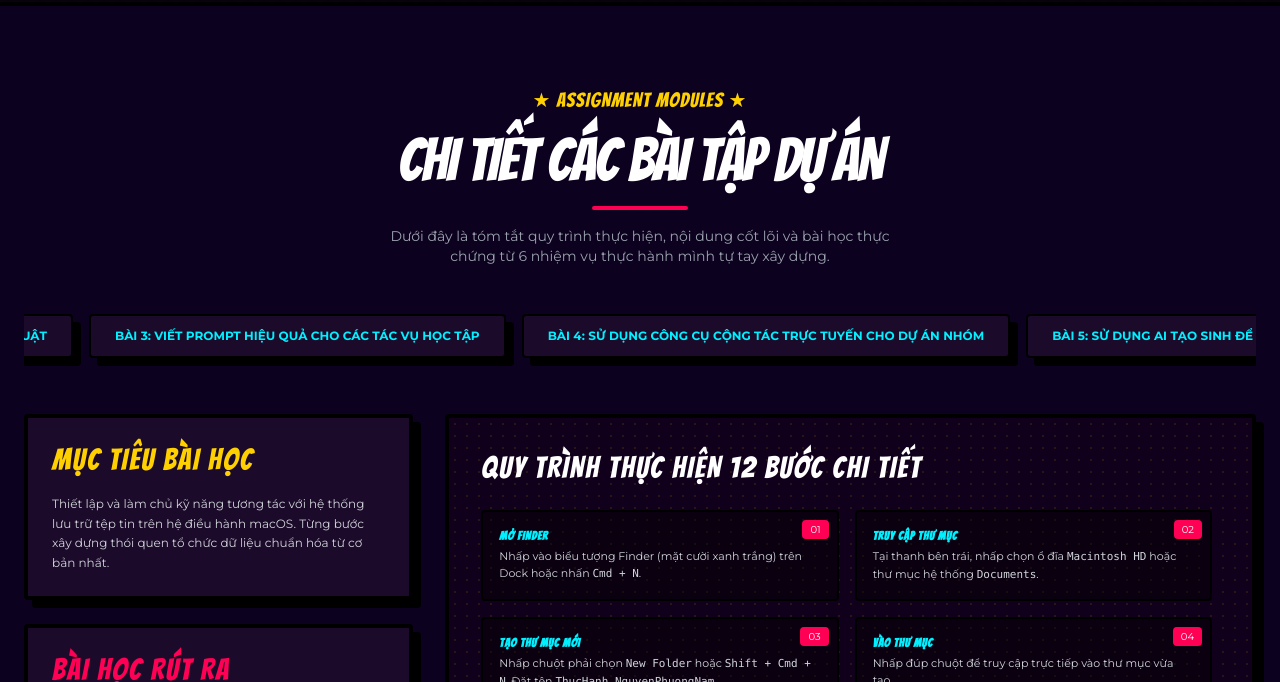
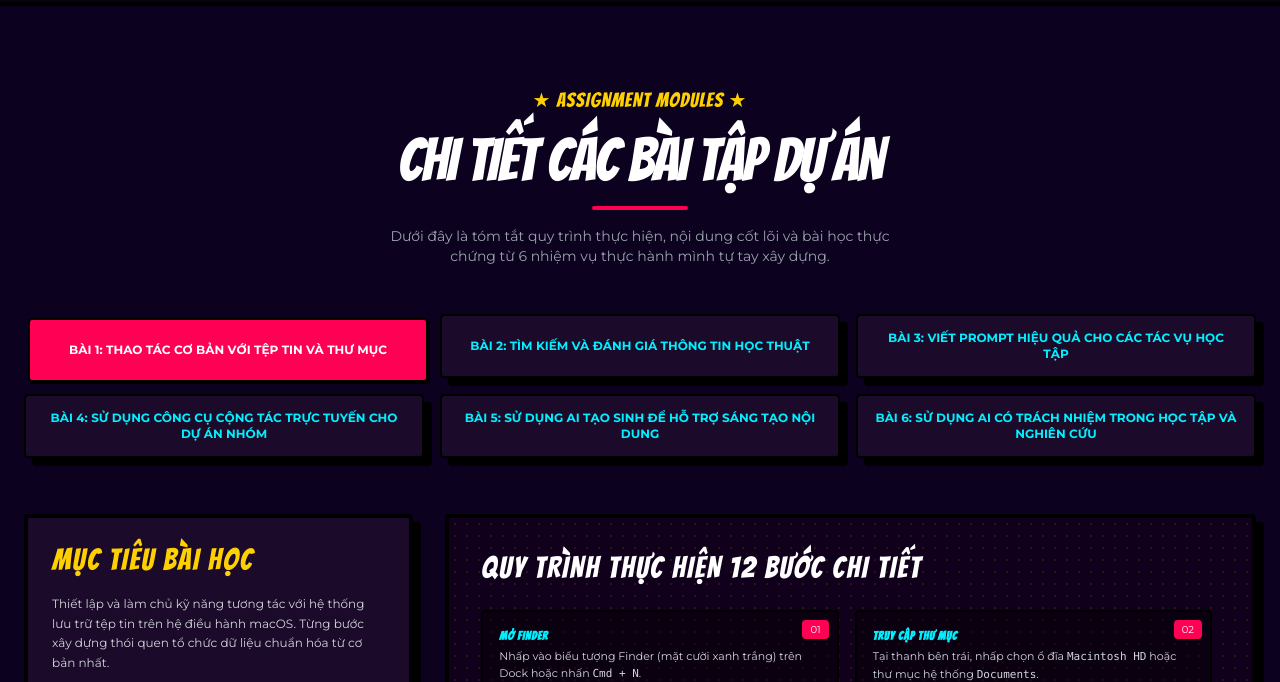
Before and after one commit to sonff69/NguyenPhuongNam, a plain HTML site: page index.html in a window 1280 px wide. Shown: the part 2497-3179 px from the top of the page. Drawn offline with nearby package versions, Linux system fonts and the light colour scheme.

Commit message:
Update index.html

```diff
--- a/index.html
+++ b/index.html
@@ -3,7 +3,7 @@
 <head>
     <meta charset="UTF-8">
     <meta name="viewport" content="width=device-width, initial-scale=1.0">
-    <title>Nguyễn Phương Nam Portfolio</title>
+    <title>Nguyễn Phương Nam - Digital Portfolio</title>
     <!-- Tailwind CSS CDN -->
     <script src="https://cdn.tailwindcss.com"></script>
     <!-- Google Fonts -->
@@ -254,7 +254,7 @@
             <div class="lg:col-span-5 flex justify-center spider-sense">
                 <div class="relative w-64 h-64 md:w-80 md:h-80 group">
                     <div class="absolute inset-0 bg-gradient-to-tr from-[#FF0055] to-[#FFD000] rounded-full blur-2xl opacity-45 group-hover:opacity-70 transition-opacity duration-300"></div>
-                    <div class="absolute inset-0 bg-[#00F0FF] hex-clip border-4 border-black shadow-[6px_6px_0px_0px_rgba(0,0,0,1)] p-2 transform group-hover:scale-105 transition-transform duration-300">
+                    <div class="absolute inset-0 bg-[#00F0FF] hex-clip border-4 border-black shadow-[6px_6px_0px_0px_rgba(0,0,0,1)] p-2 transform group-hover:scale-105 transition-transform duration-500">
                         <div class="w-full h-full bg-[#11001c] hex-clip relative overflow-hidden">
                             <img src="Hình 1.jpg" alt="Nguyễn Phương Nam" class="w-full h-full object-cover transform scale-110 group-hover:scale-120 transition-transform duration-500">
                             <div class="absolute inset-0 bg-gradient-to-t from-[#FF0055]/40 to-transparent mix-blend-overlay"></div>
@@ -376,7 +376,7 @@
                     <ul class="space-y-3 text-xs text-gray-300 list-disc list-inside">
                         <li>Được tiếp cận bài giảng chi tiết, logic từ giảng viên môn học.</li>
                         <li>Các tài liệu học thuật về AI phong phú, dễ tra cứu trên hệ thống số.</li>
-                        <li>Sở hữu các thiết bị phần cứng mạnh mẽ hỗ trợ tối đa việc cài đặt và thực nghiệm liên tục.</li>
+                        <li>Sở hữu các thiết bị phần cứng mạnh mẽ hỗ tử tối đa việc cài đặt và thực nghiệm liên tục.</li>
                         <li>Môi trường học tập tại ULIS năng động, đề cao tính thực chứng số.</li>
                     </ul>
                 </div>
@@ -423,7 +423,7 @@
         </a>
     </div>
 
-    <!-- Interactive Academic Assignments Dashboard (Flat Design - NO TILT) -->
+    <!-- Interactive Academic Assignments Dashboard (Flat Design - NO TILT, Fixed Grid of 3 columns x 2 rows on md+) -->
     <section id="dashboard" class="py-20 bg-[#0d0221]/90 border-t-4 border-black">
         <div class="max-w-7xl mx-auto px-6">
             <div class="text-center space-y-4 mb-12">
@@ -435,24 +435,24 @@
                 </p>
             </div>
 
-            <!-- Tab Buttons (Flat Comic Panel buttons - NO TILT) -->
-            <div class="flex overflow-x-auto gap-4 pb-6 no-scrollbar snap-x justify-start lg:justify-center">
-                <button onclick="switchTab(1)" id="tabBtn1" class="comic-box-flat bg-[#1b0a2a] text-[#00F0FF] px-6 py-3 font-bold text-xs uppercase rounded snap-center flex-shrink-0 border-2 border-black hover:bg-[#FF0055] hover:text-white transition-colors duration-200 comic-btn-active">
+            <!-- Tab Buttons Grid (3 on Top, 3 on Bottom on md+ screens - NO TILT, Auto wrapping text) -->
+            <div class="grid grid-cols-1 sm:grid-cols-2 md:grid-cols-3 gap-4 pb-6">
+                <button onclick="switchTab(1)" id="tabBtn1" class="comic-box-flat bg-[#1b0a2a] text-[#00F0FF] px-4 py-3 font-bold text-[11px] md:text-xs uppercase rounded border-2 border-black hover:bg-[#FF0055] hover:text-white transition-all duration-200 text-center w-full min-h-[64px] flex items-center justify-center leading-tight comic-btn-active">
                     Bài 1: Thao tác cơ bản với tệp tin và thư mục
                 </button>
-                <button onclick="switchTab(2)" id="tabBtn2" class="comic-box-flat bg-[#1b0a2a] text-[#00F0FF] px-6 py-3 font-bold text-xs uppercase rounded snap-center flex-shrink-0 border-2 border-black hover:bg-[#FF0055] hover:text-white transition-colors duration-200">
+                <button onclick="switchTab(2)" id="tabBtn2" class="comic-box-flat bg-[#1b0a2a] text-[#00F0FF] px-4 py-3 font-bold text-[11px] md:text-xs uppercase rounded border-2 border-black hover:bg-[#FF0055] hover:text-white transition-all duration-200 text-center w-full min-h-[64px] flex items-center justify-center leading-tight">
                     Bài 2: Tìm kiếm và đánh giá thông tin học thuật
                 </button>
-                <button onclick="switchTab(3)" id="tabBtn3" class="comic-box-flat bg-[#1b0a2a] text-[#00F0FF] px-6 py-3 font-bold text-xs uppercase rounded snap-center flex-shrink-0 border-2 border-black hover:bg-[#FF0055] hover:text-white transition-colors duration-200">
+                <button onclick="switchTab(3)" id="tabBtn3" class="comic-box-flat bg-[#1b0a2a] text-[#00F0FF] px-4 py-3 font-bold text-[11px] md:text-xs uppercase rounded border-2 border-black hover:bg-[#FF0055] hover:text-white transition-all duration-200 text-center w-full min-h-[64px] flex items-center justify-center leading-tight">
                     Bài 3: Viết Prompt hiệu quả cho các tác vụ học tập
                 </button>
-                <button onclick="switchTab(4)" id="tabBtn4" class="comic-box-flat bg-[#1b0a2a] text-[#00F0FF] px-6 py-3 font-bold text-xs uppercase rounded snap-center flex-shrink-0 border-2 border-black hover:bg-[#FF0055] hover:text-white transition-colors duration-200">
+                <button onclick="switchTab(4)" id="tabBtn4" class="comic-box-flat bg-[#1b0a2a] text-[#00F0FF] px-4 py-3 font-bold text-[11px] md:text-xs uppercase rounded border-2 border-black hover:bg-[#FF0055] hover:text-white transition-all duration-200 text-center w-full min-h-[64px] flex items-center justify-center leading-tight">
                     Bài 4: Sử dụng công cụ cộng tác trực tuyến cho dự án nhóm
                 </button>
-                <button onclick="switchTab(5)" id="tabBtn5" class="comic-box-flat bg-[#1b0a2a] text-[#00F0FF] px-6 py-3 font-bold text-xs uppercase rounded snap-center flex-shrink-0 border-2 border-black hover:bg-[#FF0055] hover:text-white transition-colors duration-200">
+                <button onclick="switchTab(5)" id="tabBtn5" class="comic-box-flat bg-[#1b0a2a] text-[#00F0FF] px-4 py-3 font-bold text-[11px] md:text-xs uppercase rounded border-2 border-black hover:bg-[#FF0055] hover:text-white transition-all duration-200 text-center w-full min-h-[64px] flex items-center justify-center leading-tight">
                     Bài 5: Sử dụng AI tạo sinh để hỗ trợ sáng tạo nội dung
                 </button>
-                <button onclick="switchTab(6)" id="tabBtn6" class="comic-box-flat bg-[#1b0a2a] text-[#00F0FF] px-6 py-3 font-bold text-xs uppercase rounded snap-center flex-shrink-0 border-2 border-black hover:bg-[#FF0055] hover:text-white transition-colors duration-200">
+                <button onclick="switchTab(6)" id="tabBtn6" class="comic-box-flat bg-[#1b0a2a] text-[#00F0FF] px-4 py-3 font-bold text-[11px] md:text-xs uppercase rounded border-2 border-black hover:bg-[#FF0055] hover:text-white transition-all duration-200 text-center w-full min-h-[64px] flex items-center justify-center leading-tight">
                     Bài 6: Sử dụng AI có trách nhiệm trong học tập và nghiên cứu
                 </button>
             </div>
```
